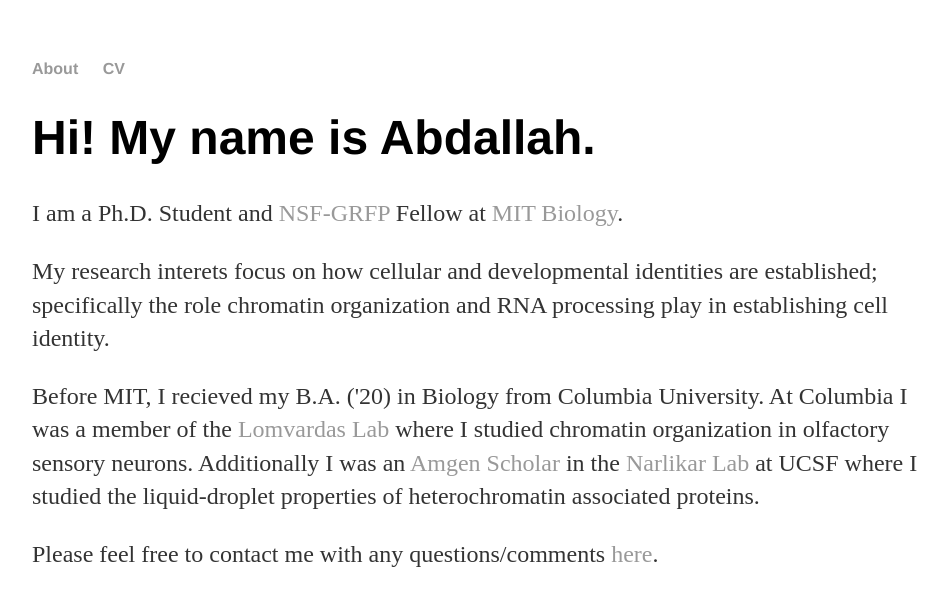
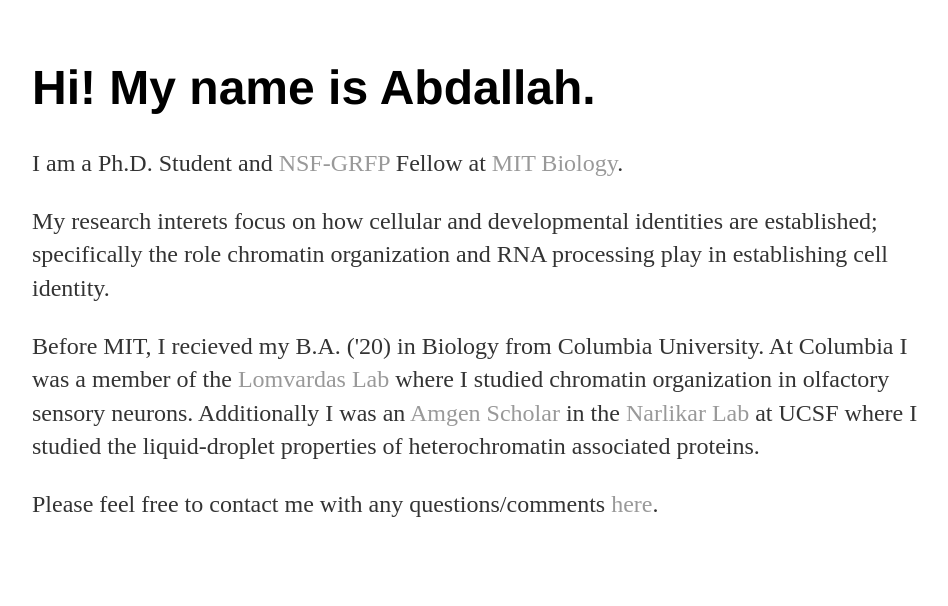
Before and after one commit to amohamed98/amohamed98.github.io, a Jekyll site: the page built from index.html, in a window 1280 px wide. Shown: the top 606 px of the page, without its empty margins (160-1108 px from the left). Built offline with Jekyll 4.4.1, drawn with Linux system fonts in a browser that asks for light colours.

Commit message:
Update default.html

```diff
--- a/_layouts/default.html
+++ b/_layouts/default.html
@@ -8,8 +8,6 @@
 		<body>
 			<nav>
 	    		<ul>
-	        		<li><a href="/">About</a></li>
-	        		<li><a href="/cv">CV</a></li>
 	    		</ul>
 			</nav>
 			<div class="container">
```
